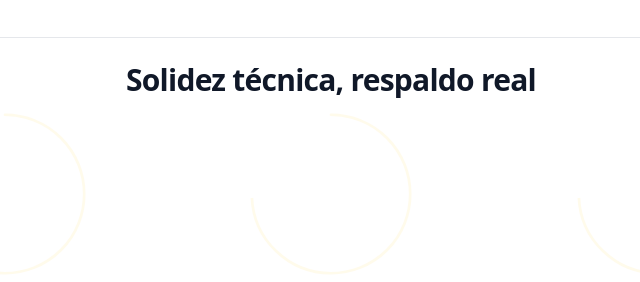
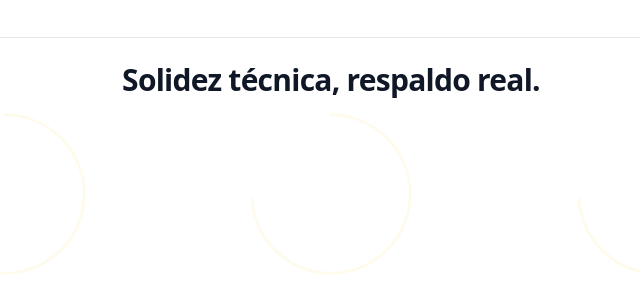
Before and after one commit to GarfieldMSB/trex-project, an Astro site: page / in a window 1280 px wide. Shown: the part 391-673 px from the top of the page, 309-949 px from the left. Built offline with nearby package versions, Linux system fonts and the light colour scheme; Astro itself is replaced by a stand-in of ours.

Commit message:
Se añade punto en texto: 'Solidez técnica, respaldo real.'

```diff
--- a/src/pages/index.astro
+++ b/src/pages/index.astro
@@ -21,7 +21,7 @@ import Layout from '../layouts/Layout.astro';
             </h2>
 
             <Card>
-                <h5 class="mb-2 text-3xl font-bold tracking-tight text-gray-900 dark:text-white text-center">Solidez técnica, respaldo real</h5>
+                <h5 class="mb-2 text-3xl font-bold tracking-tight text-gray-900 dark:text-white text-center">Solidez técnica, respaldo real.</h5>
                 <div class="flex justify-evenly">
                     <Circle>
                         <div>
```
